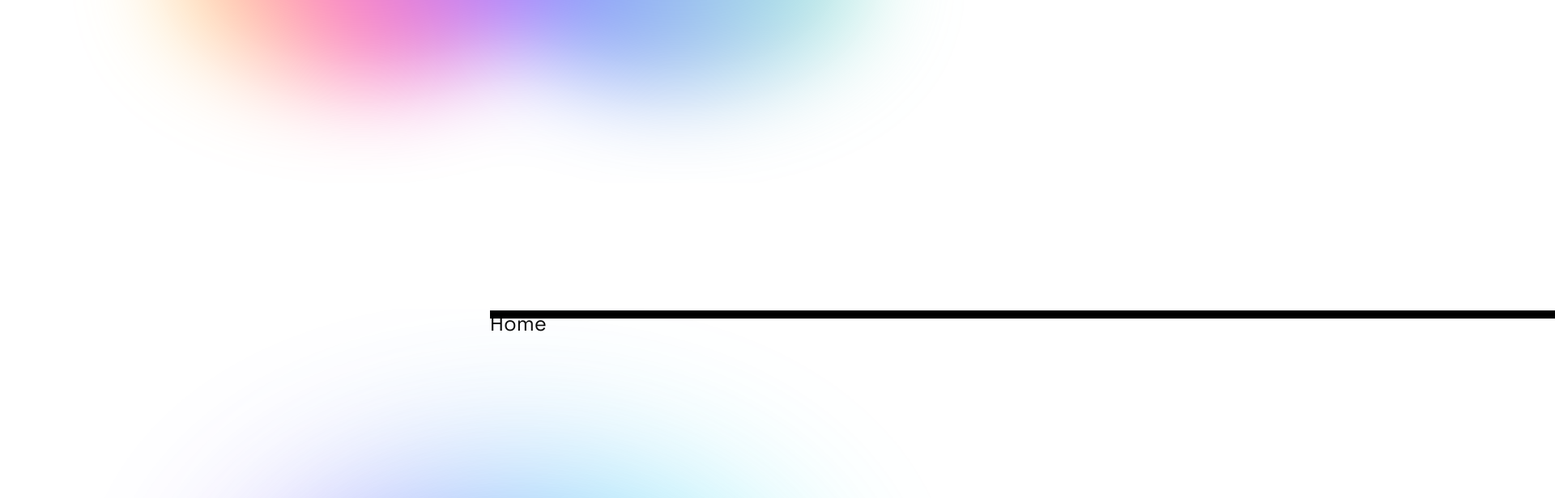
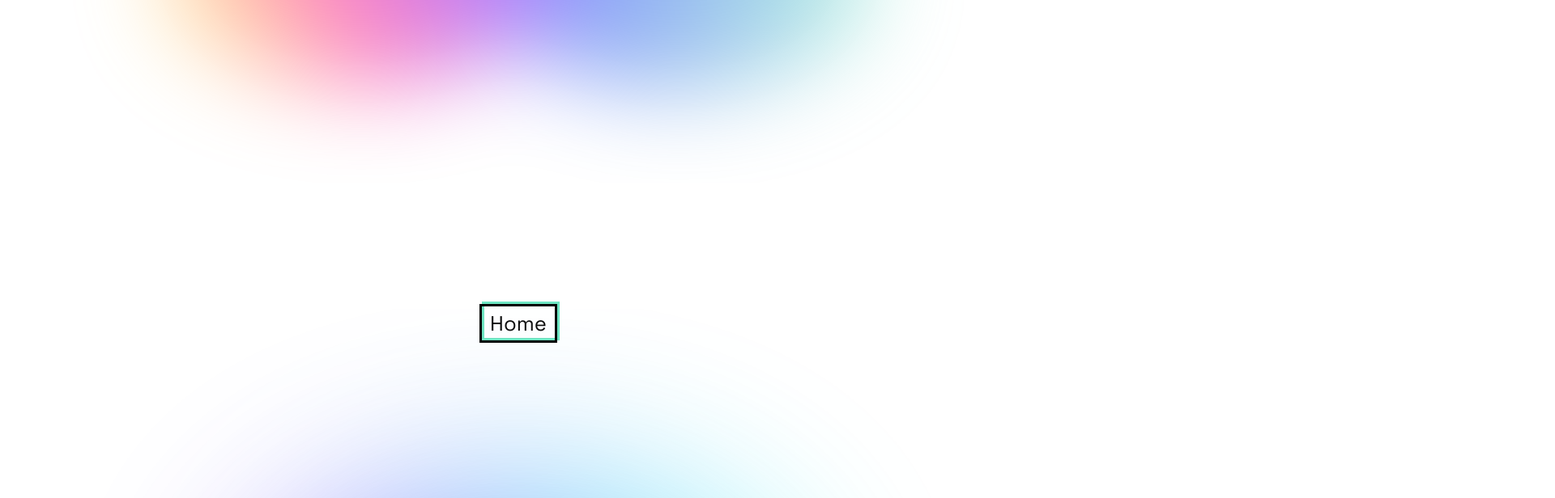
Before and after one commit to chinmay200/PortfolioSite, a React (Create React App) app: page / in a window 1280 px wide. Shown: the top 616 px of the page at 81% size, 1920 px wide, since content can reach past the window. Built offline with nearby package versions, Linux system fonts and the light colour scheme.

Commit message:
Button implemented

```diff
--- a/src/App.css
+++ b/src/App.css
@@ -10,7 +10,7 @@ body{
   display: flex;
   justify-content: center;
   align-items: center;
-  min-height: 100vh;
+  height: 100vh;
   background-image: url(Styles/bgup.svg),url(Styles/bgdown.svg);
     background-position: top,bottom;
     background-repeat: no-repeat;
--- a/src/Styles/button.css
+++ b/src/Styles/button.css
@@ -1,13 +1,45 @@
 .btn{
+    text-align: center;
     text-decoration: none;
     color: rgb(13, 13, 13);
-    font-size: 1.6em;
+    font-size: 1.6rem;
+    position: relative;
+    padding: 5px 10px;
+    border: 3px solid #000;
+    transition: all 0.7s ease;
 }
 
-.btn::after , .btn::before{
-    border: 5px solid black;
+.btn::after{
     content: "";
-    width: calc(100% - 10px);
-    height:  calc(100% - 10px)%;
+    border: 3px solid #6EE5C2;
     position: absolute;
+    width: 100%;
+    height: 100%;
+    left: 0;
+    bottom: 0;
+    z-index: -1;
+    transition: transform 0.5s ease;
 }
+.btn::before{
+    content: "";
+    border: 3px solid #00FFF0;
+    position: absolute;
+    width: 100%;
+    height: 100%;
+    left: 0;
+    bottom: 0;
+    z-index: -1;
+    transition: transform 0.5s ease;
+}
+
+.btn:hover{
+    border: none;
+}
+
+.btn:hover::after{
+    transform: translate(-5px , -5px);
+}
+
+.btn:hover::before{
+    transform: translate(5px , 5px);
+}
```
